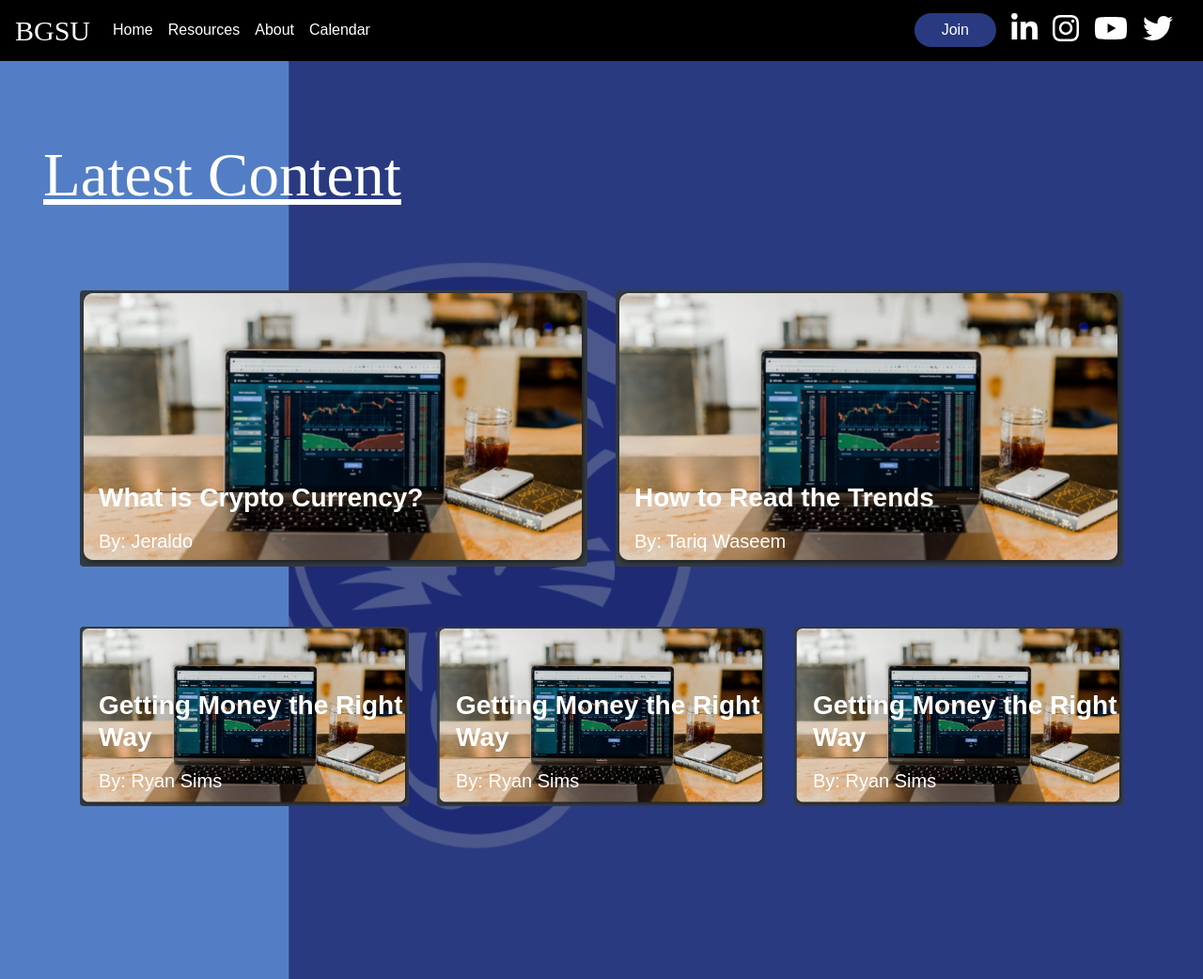
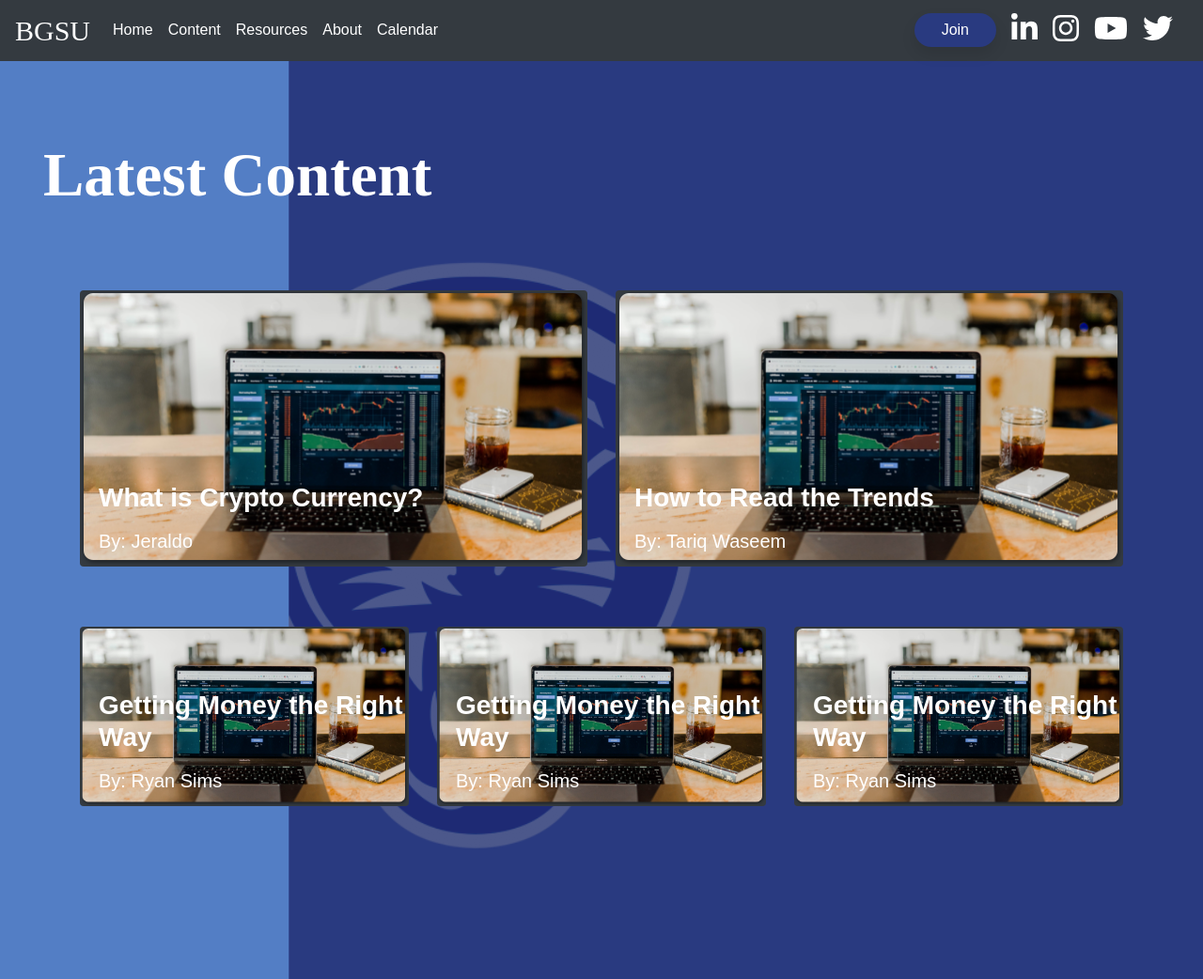
Before and after one commit to ShainDholakiya/BlockchainGSU, a Gatsby site: page /content in a window 1280 px wide. Shown: the whole page at 94% size. Built offline with nearby package versions, Linux system fonts and the light colour scheme; Gatsby itself is replaced by a stand-in of ours.

Commit message:
added site fonts

```diff
--- a/src/components/header.js
+++ b/src/components/header.js
@@ -8,13 +8,13 @@ import {Navbar, Nav, Button} from 'react-bootstrap'
 const Header = ({ siteTitle }) => (
   <div>
     {/* <Navbar fixed="top" expand="lg"> */}
-    <Navbar className="navbar-dark" expand="lg">
+    <Navbar bg="dark" variant="dark" expand="lg">
       <Navbar.Brand href="/" className="brand">BGSU</Navbar.Brand>
       <Navbar.Toggle aria-controls="basic-navbar-nav" />
       <Navbar.Collapse id="basic-navbar-nav">
         <Nav className="mr-auto nav-links">
           <Nav.Link href="/home">Home</Nav.Link>
-          {/* <Nav.Link href="/content">Content</Nav.Link> */}
+          <Nav.Link href="/content">Content</Nav.Link>
           <Nav.Link href="/resources">Resources</Nav.Link>
           <Nav.Link href="/about">About</Nav.Link>
           <Nav.Link href="/calendar">Calendar</Nav.Link>
--- a/src/components/layout.css
+++ b/src/components/layout.css
@@ -7,13 +7,11 @@ body {
   box-sizing: border-box;
 }
 
-.navbar {
-  background: black;
-}
 
 .brand {
   font-size: 30px;
-  font-family: Poppins-Regular;
+  font-family:Poppins;
+  font-weight: 300;
 }
 
 a {
@@ -74,7 +72,8 @@ a {
 .Hero h1 {
   margin:0;
   font-size:96px;
-  font-family: Poppins-SemiBold;
+  font-family: Poppins;
+  font-weight: 600;
   color: #FFFFFF;
   line-height: 115.88px;
 }
@@ -167,6 +166,7 @@ a {
   padding-top: 4rem;
   margin: auto auto auto 46px;
   padding-bottom: 4rem;
+
 }
 
 .resource-icons {
--- a/src/pages/content.js
+++ b/src/pages/content.js
@@ -16,7 +16,7 @@ const ContentPage = () => (
         <Row>
           <Col sm={{span: 8}} md={{span: 7}} lg={{span: 6}}>
             <div className="Resources">
-              <h1><u>Latest Content</u></h1>
+              <h1>Latest Content</h1>
             </div>
           </Col>
         </Row>
--- a/src/pages/resources.js
+++ b/src/pages/resources.js
@@ -20,7 +20,7 @@ const ResourcesPage = () => (
         <Row>
           <Col sm={{span: 8, ofsset: 4}} md={{span: 7, offset: 5}} lg={{span: 6, offset: 6}}>
             <div className="Resources">
-              <h1><u>Blockchain Resources</u></h1>
+              <h1>Blockchain Resources</h1>
             </div>
           </Col>
         </Row>
```
